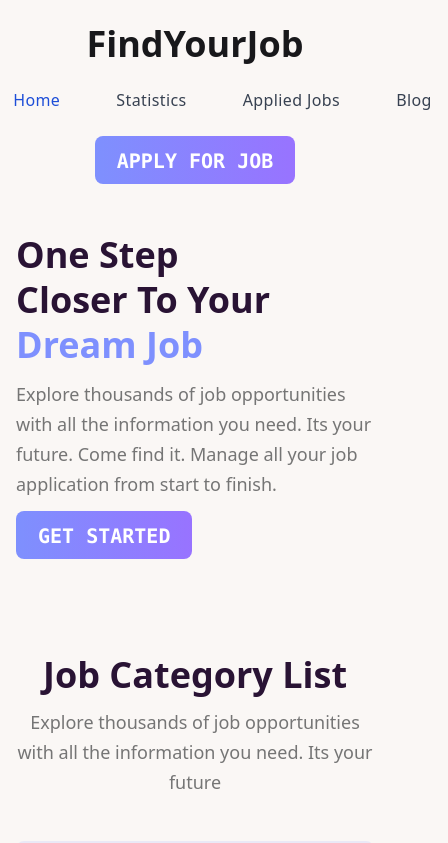
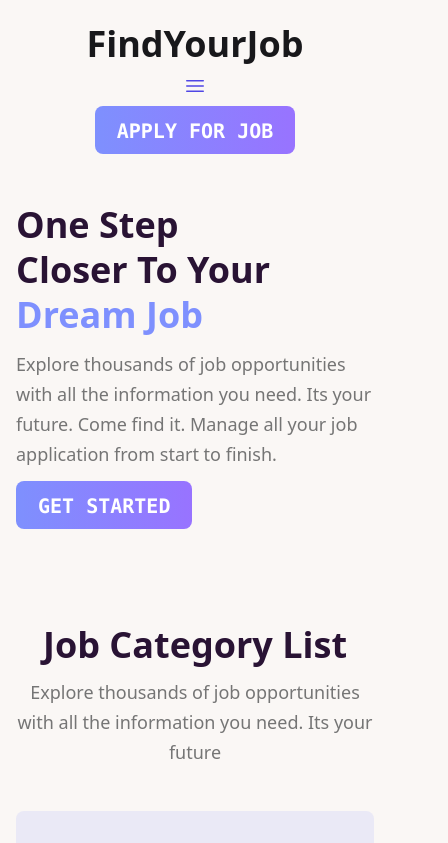
Before and after one commit to AbdurRahman1-Dev/career-hub, a React (Vite) app: page / in a window 390 px wide. Shown: the top 843 px of the page, 448 px wide, since content can reach past the window. Built offline with nearby package versions, Linux system fonts and the light colour scheme.

Commit message:
navbar responsive

```diff
--- a/src/Components/Navbar.jsx
+++ b/src/Components/Navbar.jsx
@@ -1,5 +1,8 @@
 import React from 'react';
 import { Link, NavLink } from 'react-router-dom';
+import { Bars3Icon} from '@heroicons/react/24/solid'
+
+
 
 const Navbar = () => {
   return (
@@ -8,19 +11,40 @@ const Navbar = () => {
         <div className="logo">
          <Link to={'/'}> <h2 className='text-4xl font-bold text-zinc-900'>FindYourJob</h2></Link>
         </div>
-        <div className="menu">
-          <ul className='flex justify-center items-center gap-6 py-3'>
+        <div className="">
+          <ul className='md:flex justify-center items-center gap-6 py-3 hidden md:block'>
           <li><NavLink className={({isActive}) => (isActive) ? 'active' : 'default'} to={'/'}>Home</NavLink></li>
 
             <li> <NavLink to='/statistics' className={({isActive}) => (isActive) ? 'active' : 'default' }>Statistics</NavLink></li>
 
             <li> <NavLink to='/appliedjobs' className={({isActive}) => (isActive) ? 'active' : 'default' }>Applied Jobs</NavLink></li>
             <li> <NavLink to='/blog' className={({isActive}) => (isActive) ? 'active' : 'default' }>Blog</NavLink></li>
+          </ul>
 
+
+          {/* <div className="dropdown dropdown-bottom md:hidden inline-block">
+
+            <ul tabIndex={0} className="dropdown-content menu p-2 shadow bg-base-100 rounded-box w-52">
+              <li><a>Item 1</a></li>
+              <li><a>Item 2</a></li>
+            </ul>
+          </div> */}
+
+
+          <div className="dropdown  dropdown-bottom md:hidden w-full my-2">
+          < Bars3Icon tabIndex={0} className="h-6 w-6 text-indigo-600 inline-block"/>
+          <ul tabIndex={0} className="dropdown-content menu p-2 shadow bg-base-100 rounded-box w-52">
+          <li><NavLink className={({isActive}) => (isActive) ? 'active' : 'default'} to={'/'}>Home</NavLink></li>
+          <li> <NavLink to='/statistics' className={({isActive}) => (isActive) ? 'active' : 'default' }>Statistics</NavLink></li>
+
+          <li> <NavLink to='/appliedjobs' className={({isActive}) => (isActive) ? 'active' : 'default' }>Applied Jobs</NavLink></li>
+          <li> <NavLink to='/blog' className={({isActive}) => (isActive) ? 'active' : 'default' }>Blog</NavLink></li>
           </ul>
         </div>
+
+
+        </div>
         <div className="button">
-          {/* <Link to={#}></Link> */}
           <button className='btn'>Apply for Job</button>
         </div>
       </nav>
```
